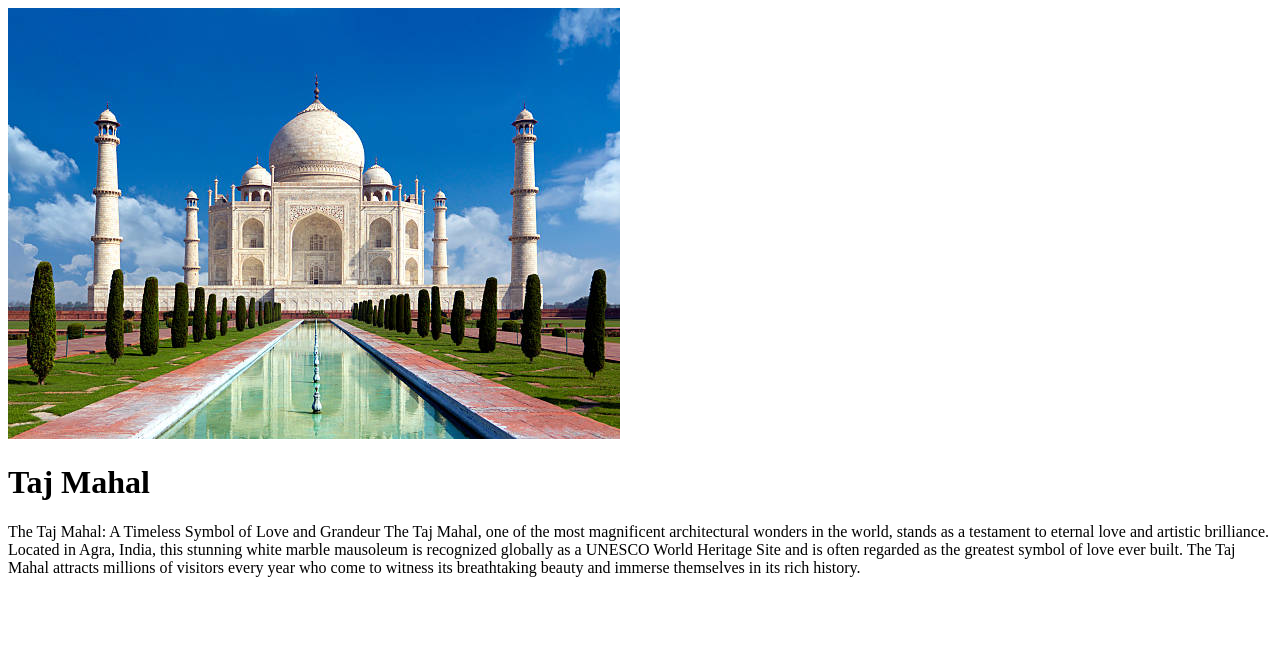
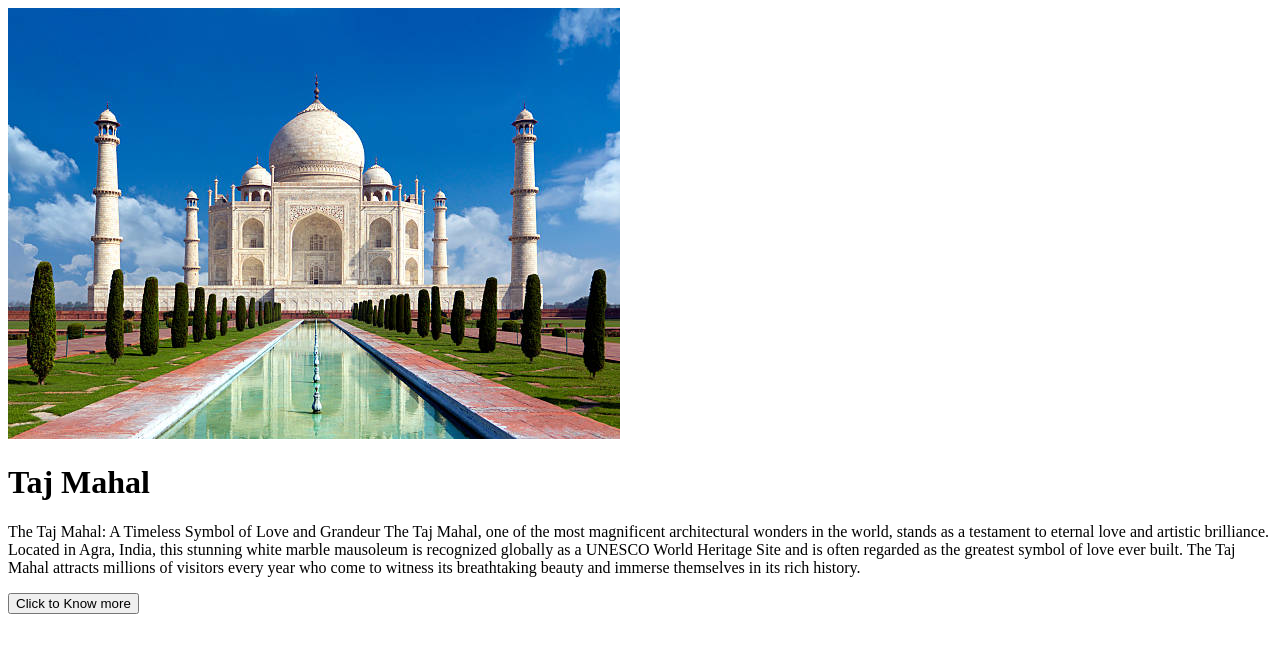
Before and after one commit to AthmakuruKavya/Git, a plain HTML site: page index.html in a window 1280 px wide. Drawn offline with Linux system fonts and the light colour scheme.

Commit message:
button is added

```diff
--- a/index.html
+++ b/index.html
@@ -12,5 +12,6 @@
         The Taj Mahal, one of the most magnificent architectural wonders in the world, stands as a testament to eternal love and artistic brilliance. Located in Agra, India, this stunning white marble mausoleum is recognized globally as a UNESCO World Heritage Site and is often regarded as the greatest symbol of love ever built. The Taj Mahal attracts millions of visitors every year who come to witness its breathtaking beauty and immerse themselves in its rich history.
 
     </p>
+    <a href="https://en.wikipedia.org/wiki/Taj_Mahal"><button>Click to Know more</button></a>
 </body>
 </html>
```
